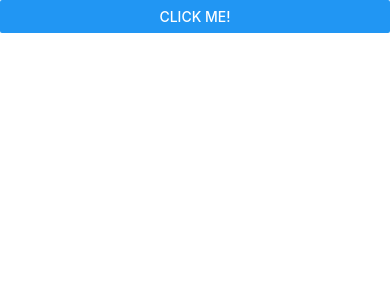
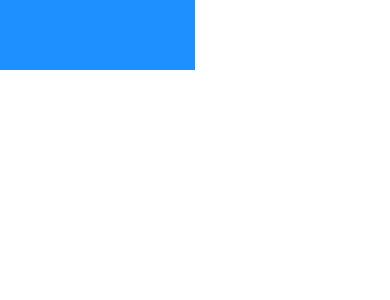
Before and after one commit to ihab-sensei/DoneWithIt_ReactNative, a React Native app: screen / in a window 390 px wide. Shown: the top 300 px of the page. Built offline with nearby package versions, Linux system fonts and the light colour scheme.

Commit message:
Dimensions API

```diff
--- a/App.js
+++ b/App.js
@@ -1,34 +1,23 @@
 import React from "react";
 import {
   StyleSheet,
-  Text,
-  TouchableHighlight,
   View,
-  Image,
-  Button,
-  Alert,
   Platform,
   StatusBar,
+  Dimensions,
 } from "react-native";
 
 export default function App() {
+  console.log(Dimensions.get("screen"));
   return (
     <View style={styles.container}>
-      <Button
-        title={"Click me!"}
-        onPress={() => {
-          Alert.alert("customized alert", "Alert message", [
-            {
-              text: "yes",
-              onPress: () => console.log("Yes button was pressed"),
-            },
-            {
-              text: "no",
-              onPress: () => console.log(StatusBar.currentHeight),
-            },
-          ]);
+      <View
+        style={{
+          backgroundColor: "dodgerblue",
+          width: "50%",
+          height: 70,
         }}
-      />
+      ></View>
     </View>
   );
 }
```
